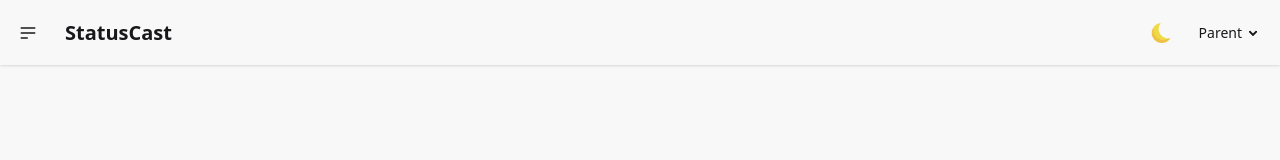
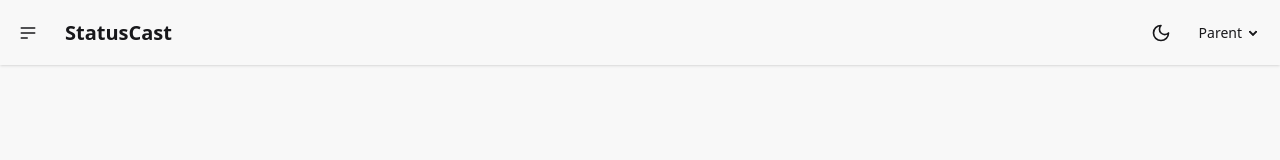
Before and after one commit to milan-sony/StatusCast, a React (Vite) app: page / in a window 1280 px wide. Shown: the top 160 px of the page. Built offline with nearby package versions, Linux system fonts and the light colour scheme.

Commit message:
chore: theme icon changed

```diff
--- a/src/components/Navbar/Navbar.jsx
+++ b/src/components/Navbar/Navbar.jsx
@@ -1,6 +1,7 @@
 import React from 'react'
 import { Link } from 'react-router'
 import useTheme from '../../hooks/useTheme'
+import { MoonIcon, SunIcon } from 'lucide-react'
 
 function Navbar() {
     const { theme, toggleTheme } = useTheme()
@@ -30,8 +31,8 @@ function Navbar() {
                         <ul className="menu menu-horizontal px-1">
                             <label className="swap swap-rotate">
                                 <input type="checkbox" onChange={toggleTheme} checked={theme === 'dark'} />
-                                <img className="size-5 swap-on" src="/sun.png" alt="sun" />
-                                <img className="size-5 swap-off" src="/moon.png" alt="moon" />
+                                <SunIcon className='size-5 swap-on' />
+                                <MoonIcon className='size-5 swap-off' />
                             </label>
                             <li className="ml-4">
                                 <details>
```
Also changed, not shown: public/moon.png (deleted), public/sun.png (deleted).
